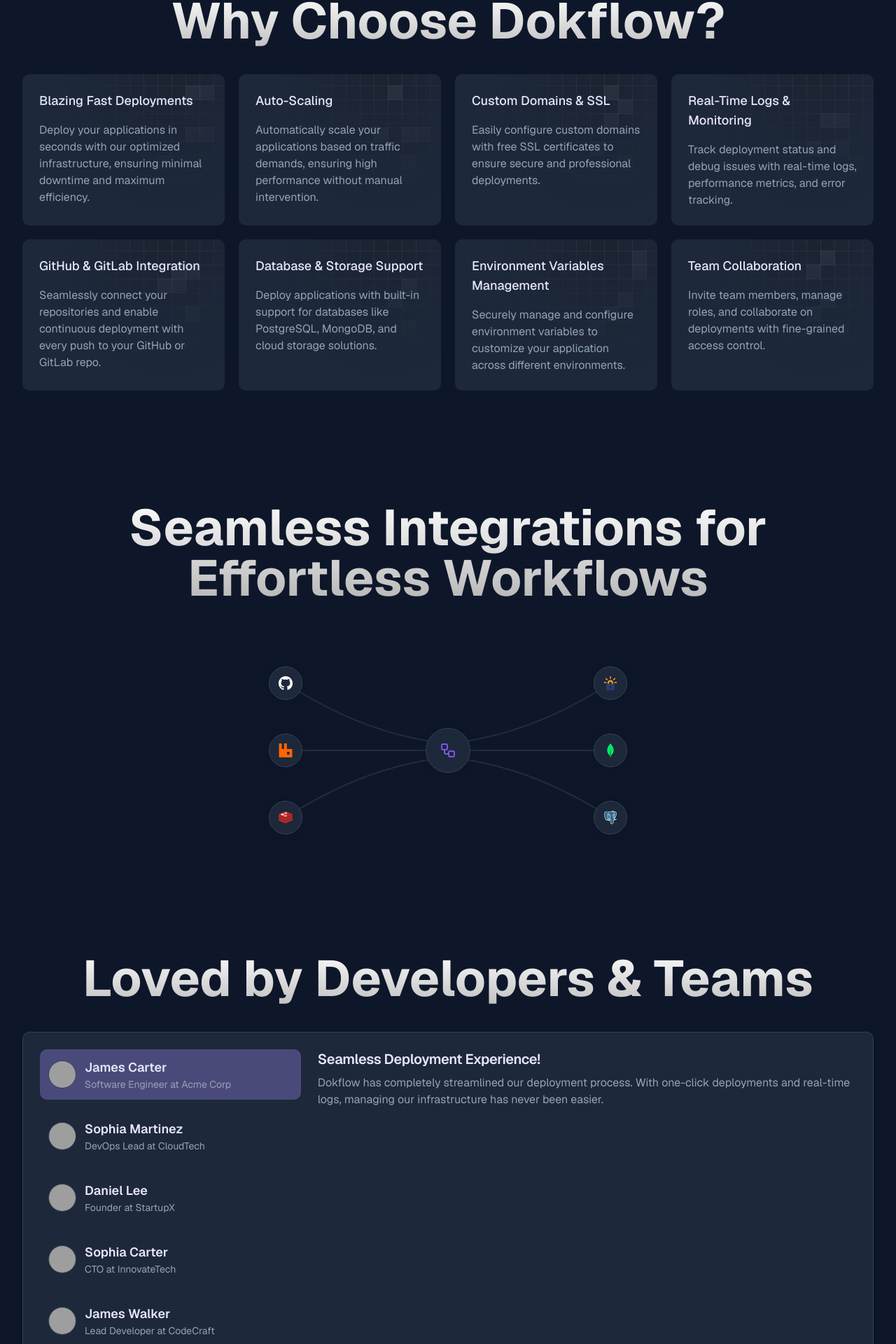
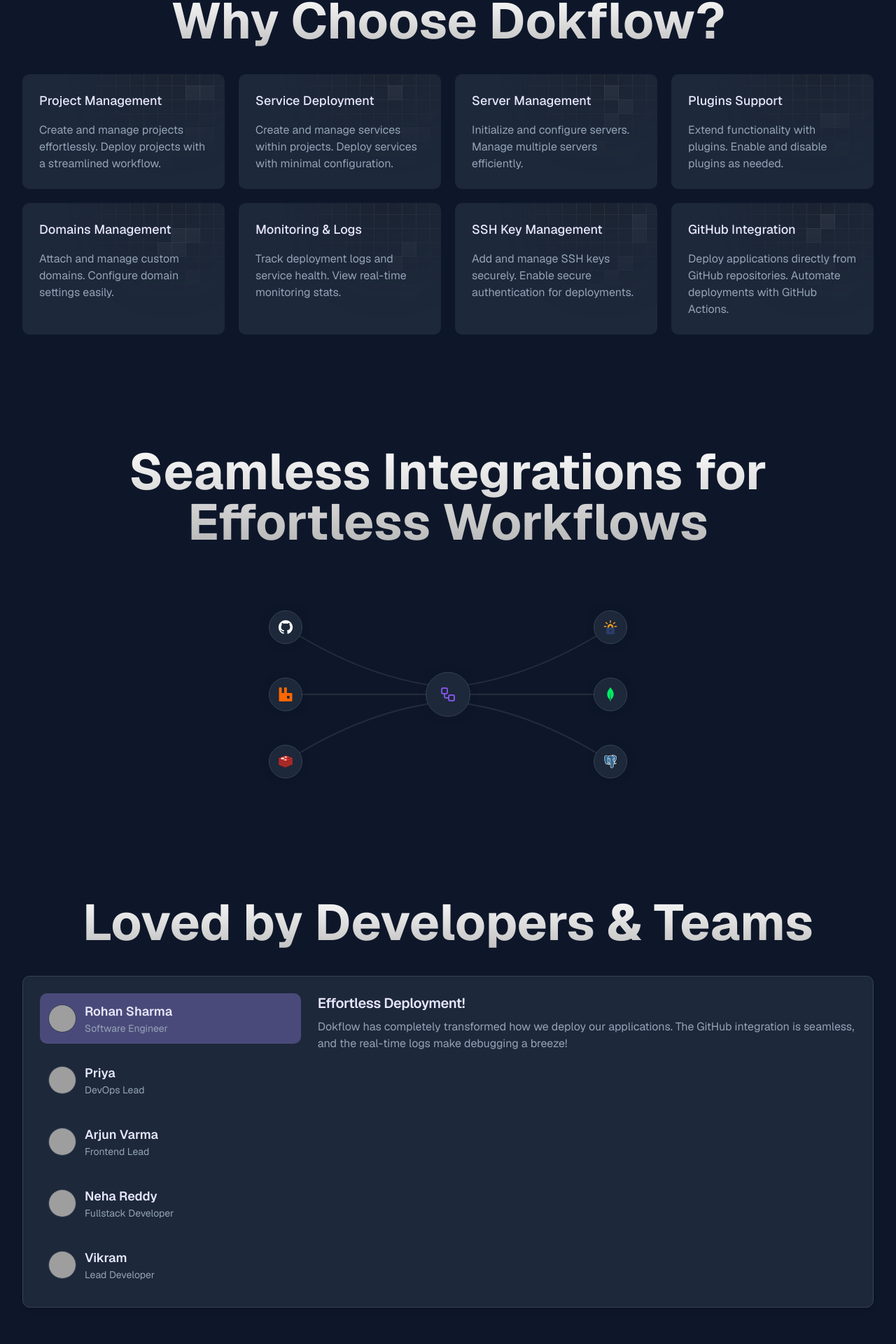
Before and after one commit to contentql/dflow-website, a Next.js app: page / in a window 1280 px wide. Shown: the part 3251-5171 px from the top of the page at 70% size. Built offline with nearby package versions, Linux system fonts and the light colour scheme; grey boxes are pictures that could not be loaded.

Commit message:
chore: update data

```diff
--- a/src/components/home/cards/index.tsx
+++ b/src/components/home/cards/index.tsx
@@ -4,46 +4,39 @@
 
 const grid = [
   {
-    title: 'Blazing Fast Deployments',
-    description:
-      'Deploy your applications in seconds with our optimized infrastructure, ensuring minimal downtime and maximum efficiency.',
+    "title": "Project Management",
+    "description": "Create and manage projects effortlessly. Deploy projects with a streamlined workflow."
   },
   {
-    title: 'Auto-Scaling',
-    description:
-      'Automatically scale your applications based on traffic demands, ensuring high performance without manual intervention.',
+    "title": "Service Deployment",
+    "description": "Create and manage services within projects. Deploy services with minimal configuration."
   },
   {
-    title: 'Custom Domains & SSL',
-    description:
-      'Easily configure custom domains with free SSL certificates to ensure secure and professional deployments.',
+    "title": "Server Management",
+    "description": "Initialize and configure servers. Manage multiple servers efficiently."
   },
   {
-    title: 'Real-Time Logs & Monitoring',
-    description:
-      'Track deployment status and debug issues with real-time logs, performance metrics, and error tracking.',
+    "title": "Plugins Support",
+    "description": "Extend functionality with plugins. Enable and disable plugins as needed."
   },
   {
-    title: 'GitHub & GitLab Integration',
-    description:
-      'Seamlessly connect your repositories and enable continuous deployment with every push to your GitHub or GitLab repo.',
+    "title": "Domains Management",
+    "description": "Attach and manage custom domains. Configure domain settings easily."
   },
   {
-    title: 'Database & Storage Support',
-    description:
-      'Deploy applications with built-in support for databases like PostgreSQL, MongoDB, and cloud storage solutions.',
+    "title": "Monitoring & Logs",
+    "description": "Track deployment logs and service health. View real-time monitoring stats."
   },
   {
-    title: 'Environment Variables Management',
-    description:
-      'Securely manage and configure environment variables to customize your application across different environments.',
+    "title": "SSH Key Management",
+    "description": "Add and manage SSH keys securely. Enable secure authentication for deployments."
   },
   {
-    title: 'Team Collaboration',
-    description:
-      'Invite team members, manage roles, and collaborate on deployments with fine-grained access control.',
-  },
+    "title": "GitHub Integration",
+    "description": "Deploy applications directly from GitHub repositories. Automate deployments with GitHub Actions."
+  }
 ]
+
 
 export function FeatureSection() {
   return (
--- a/src/components/home/faqs/index.tsx
+++ b/src/components/home/faqs/index.tsx
@@ -8,32 +8,32 @@
   {
     question: 'What is Dokflow?',
     answer:
-      'Dokflow is a deployment platform designed for seamless and efficient application hosting.',
+      'Dokflow is a deployment platform that allows users to create projects, manage services, deploy applications, and configure servers with ease. It supports custom domains, monitoring, SSH key management, and GitHub integrations.',
   },
   {
-    question: 'How does Dokflow handle scaling?',
+    question: 'Can I deploy from GitHub?',
     answer:
-      'Dokflow provides auto-scaling features to ensure your application runs smoothly under varying loads.',
+      'Yes! You can connect your GitHub repository to Dokflow and deploy applications directly. The platform supports automated deployments with GitHub Actions.',
   },
   {
-    question: 'Can I deploy custom themes?',
+    question: 'Can I use my own server?',
     answer:
-      'Yes, you can deploy both organization-provided and custom-uploaded themes.',
+      'Yes, you can connect your existing infrastructure and deploy applications to your own server.',
   },
   {
-    question: 'Is there a free tier available?',
+    question: 'Can I add SSH keys?',
     answer:
-      'Dokflow offers a free tier with limited resources, allowing users to test the platform before upgrading.',
+      'Yes, you can add and manage SSH keys for secure access to your servers.',
   },
   {
-    question: 'What types of applications can I deploy?',
+    question: 'Can I use a custom domain?',
     answer:
-      'You can deploy web applications, APIs, and static sites on Dokflow.',
+      'Yes! Dokflow allows you to configure and manage custom domains for your projects.',
   },
   {
-    question: 'Does Dokflow support CI/CD?',
+    question: 'Does Dokflow offer monitoring?',
     answer:
-      'Yes, Dokflow integrates with CI/CD pipelines for automated deployments.',
+      'Yes, real-time monitoring is available to track deployment logs, server health, and application performance.',
   },
 ]
 export default function FaqSection() {
--- a/src/components/home/testimonial/index.tsx
+++ b/src/components/home/testimonial/index.tsx
@@ -8,40 +8,37 @@
 const testimonials = [
   {
     id: 1,
-    name: 'James Carter',
-    role: 'Software Engineer at Acme Corp',
+    name: 'Rohan Sharma',
+    role: 'Software Engineer',
     image: 'https://randomuser.me/api/portraits/men/10.jpg',
-    title: 'Seamless Deployment Experience!',
-    text: 'Dokflow has completely streamlined our deployment process. With one-click deployments and real-time logs, managing our infrastructure has never been easier.',
+    title: 'Effortless Deployment!',
+    text: 'Dokflow has completely transformed how we deploy our applications. The GitHub integration is seamless, and the real-time logs make debugging a breeze!',
   },
   {
     id: 2,
-    name: 'Sophia Martinez',
-    role: 'DevOps Lead at CloudTech',
+    name: 'Priya',
+    role: 'DevOps Lead',
     image: 'https://randomuser.me/api/portraits/women/15.jpg',
-    title: 'Reliable and Scalable!',
-    text: "Dokflow's auto-scaling and custom domain support have been a game changer for our team. The seamless integration with GitHub saves us hours of work.",
-  },
+    title: 'Best Platform for Managing Services!',
+    text: "Managing multiple services used to be a nightmare, but Dokflow has simplified everything. The UI is intuitive, and the automation features save us so much time." },
   {
     id: 3,
-    name: 'Daniel Lee',
-    role: 'Founder at StartupX',
+    name: 'Arjun Varma',
+    role: 'Frontend Lead',
     image: 'https://randomuser.me/api/portraits/men/20.jpg',
-    title: 'Perfect for Startups!',
-    text: 'As a startup, we needed a simple yet powerful deployment solution. Dokflow delivered beyond our expectations, making it incredibly easy to deploy and scale our apps.',
-  },
+    title: 'Reliable and Scalable!',
+    text: "We needed a deployment solution that could scale with our growing business, and Dokflow delivered. The monitoring tools are fantastic, and server management is effortless!"},
   {
     id: 4,
-    name: 'Sophia Carter',
-    role: 'CTO at InnovateTech',
-    image: 'https://randomuser.me/api/portraits/women/15.jpg',
-    title: 'Seamless Integration!',
-    text: 'Dokflow made our cloud deployment process effortless. The seamless integration and scalability have been game-changers for our development team.',
-  },
+    name: 'Neha Reddy',
+    role: 'Fullstack Developer',
+    image: 'https://randomuser.me/api/portraits/women/17.jpg',
+    title: 'Super Easy Custom Domain Setup!',
+    text: "Configuring custom domains used to be tricky, but with Dokflow, it’s just a few clicks. Highly recommend it for anyone managing multiple projects."},
   {
     id: 5,
-    name: 'James Walker',
-    role: 'Lead Developer at CodeCraft',
+    name: 'Vikram',
+    role: 'Lead Developer',
     image: 'https://randomuser.me/api/portraits/men/29.jpg',
     title: 'Highly Efficient!',
     text: 'We needed a deployment platform that could handle our scaling needs, and Dokflow delivered. The efficiency and automation tools are simply outstanding.',
```
